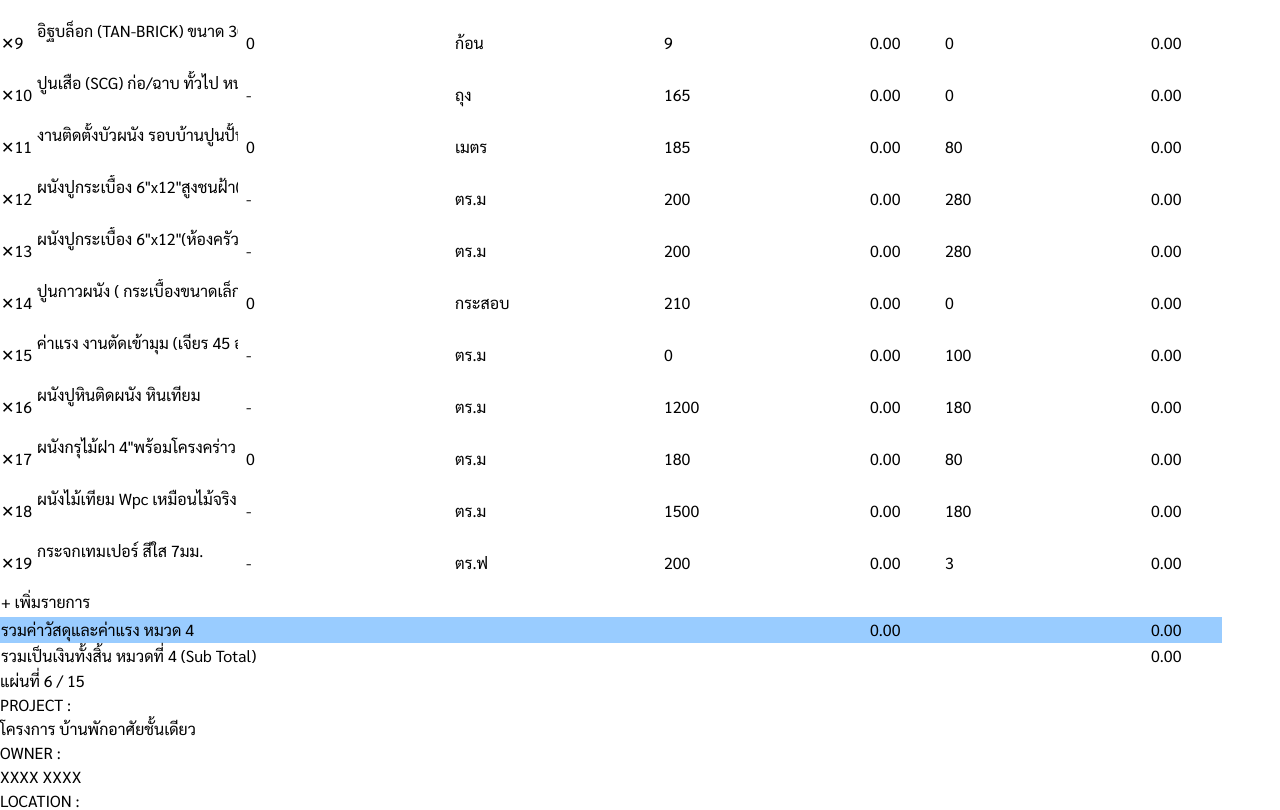
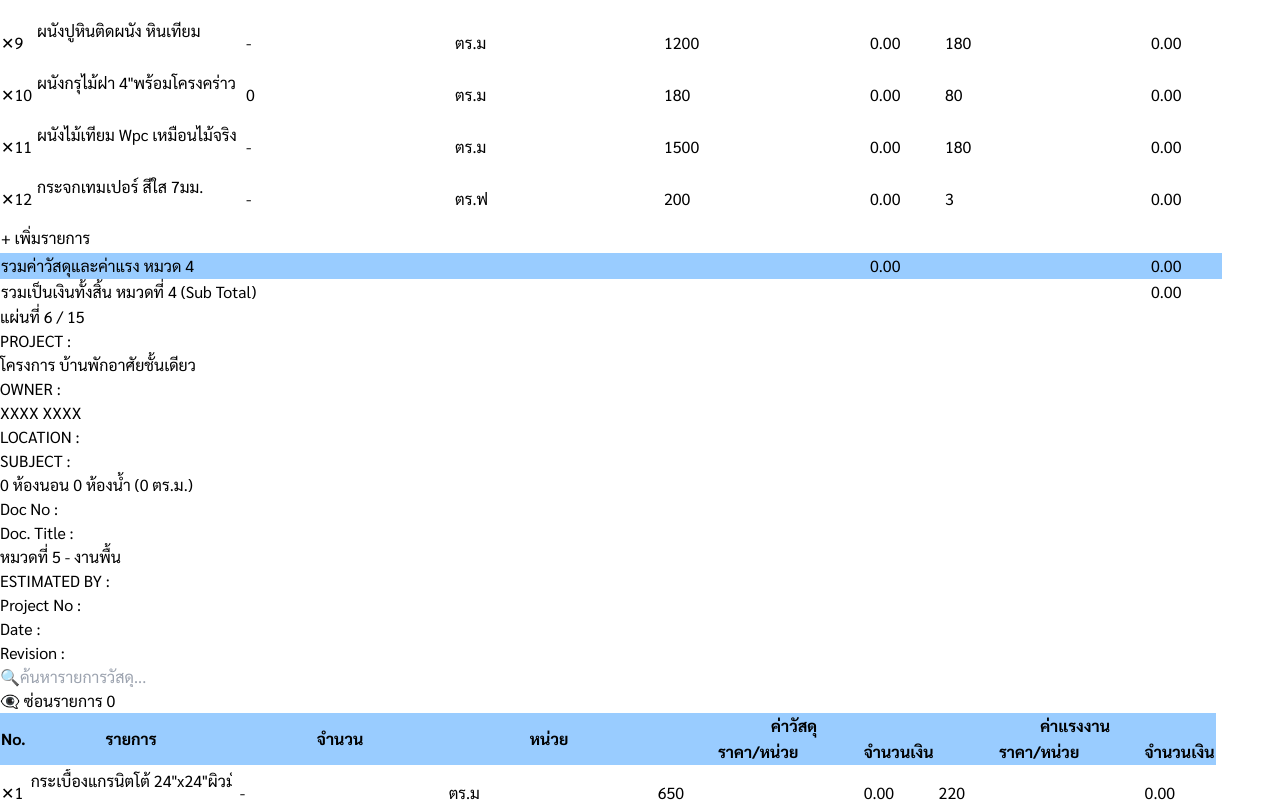
Before and after one commit to suteechu/Automating-Bill, a React (Vite) app: page / in a window 1280 px wide. Shown: the part 10423-11233 px from the top of the page. Built offline with nearby package versions, Linux system fonts and the light colour scheme.

Commit message:
fix: Add missing Cat 4 filter block in App.jsx

```diff
--- a/src/App.jsx
+++ b/src/App.jsx
@@ -160,6 +160,46 @@ export default function App() {
           return existingItem ? { ...existingItem, id: '2.' + (index + 1) } : { ...item, id: '2.' + (index + 1) };
         });
         return { ...cat, items: newItems2 };
+      }
+
+      // Filter Cat 4 (Wall)
+      if (String(cat.id) === '4') {
+        const wallType = projectInfo.wallType || 'lightweight_7_5';
+
+        const initialCat4 = initialCategories.find(c => String(c.id) === '4');
+        if (!initialCat4) return cat;
+
+        const filteredItems4 = initialCat4.items.filter(item => {
+          const name = item.name.trim();
+
+          const isLightweight7 = name.includes('อิฐมวลเบา(7.5') || name.includes('มวลเบา ขนาด 7.5');
+          const isLightweight17 = name.includes('อิฐมวลเบา(17.5') || name.includes('มวลเบา ขนาด 7.5');
+          const isRedbrick7 = name.includes('มอญ(7.5') || name.includes('อิฐมอญ 2 รู');
+          const isRedbrick17 = name.includes('มอญ(17.5') || name.includes('อิฐมอญ 2 รู');
+          const isBlock7 = name.includes('บล็อก(7.5') || name.includes('บล็อก(TAN') || name.includes('TAN-BRICK');
+          const isBlock17 = name.includes('บล็อก(17.5');
+          const isTanbrick = name.includes('TAN-BRICK') || name.includes('บล็อก(7.5');
+
+          if (name.includes('อิฐ') || name.includes('มวลเบา') || name.includes('มอญ') || name.includes('บล็อก')) {
+            if (name.includes('งานติดตั้ง') || name.includes('บัวผนัง')) return true;
+
+            if (wallType === 'lightweight_7_5') return isLightweight7;
+            if (wallType === 'lightweight_17_5') return isLightweight17;
+            if (wallType === 'redbrick_7_5') return isRedbrick7;
+            if (wallType === 'redbrick_17_5') return isRedbrick17;
+            if (wallType === 'block_7_5') return isBlock7 && !name.includes('TAN-BRICK');
+            if (wallType === 'block_17_5') return isBlock17 && !name.includes('TAN-BRICK');
+            if (wallType === 'tanbrick') return isTanbrick;
+            return false;
+          }
+          return true; // Keep plasters, tiles, etc.
+        });
+
+        const newItems4 = filteredItems4.map((item, index) => {
+          const existingItem = cat.items.find(e => e.name === item.name);
+          return existingItem ? { ...existingItem, id: '4.' + (index + 1) } : { ...item, id: '4.' + (index + 1) };
+        });
+        return { ...cat, items: newItems4 };
       }
 
       if (String(cat.id) !== '3') return cat;
```
